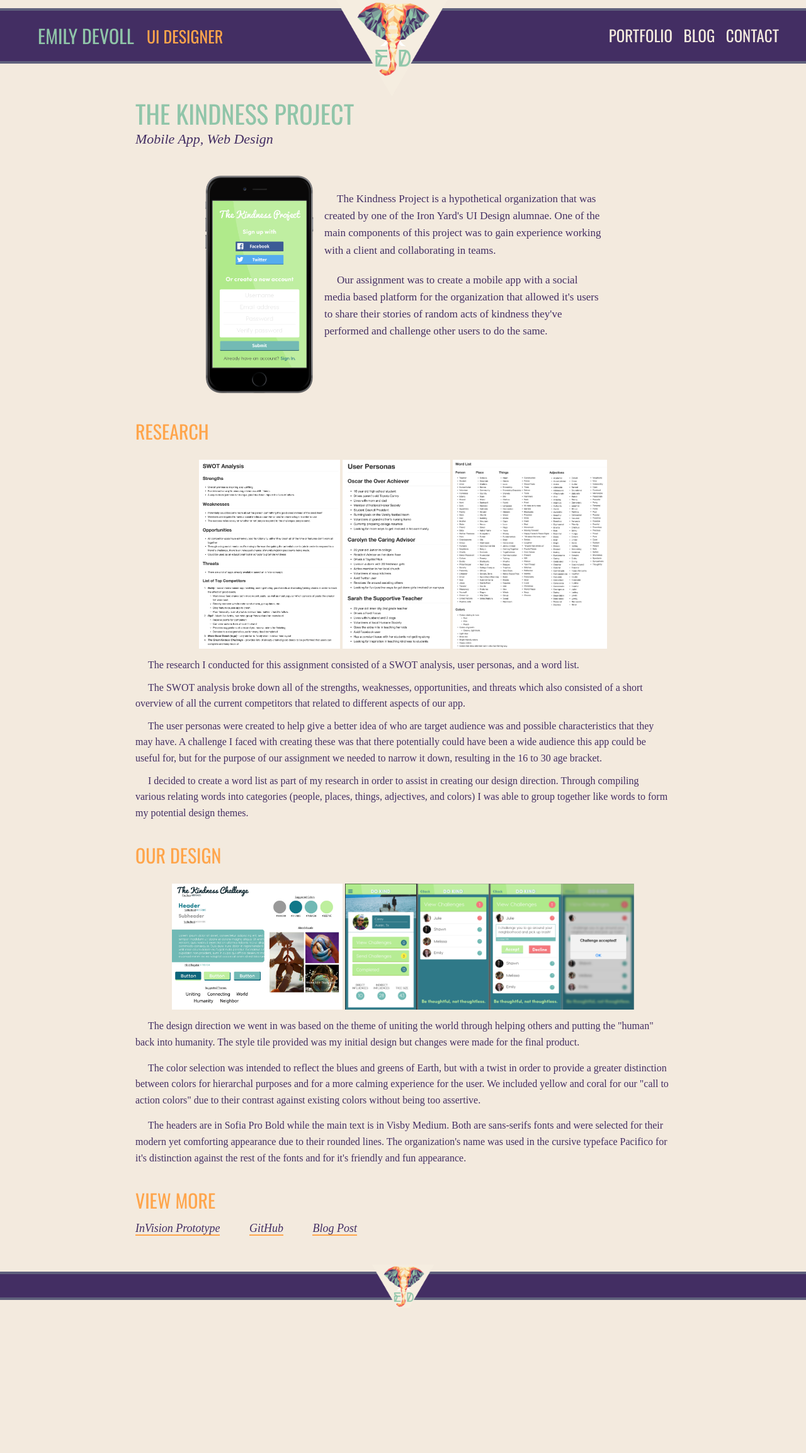
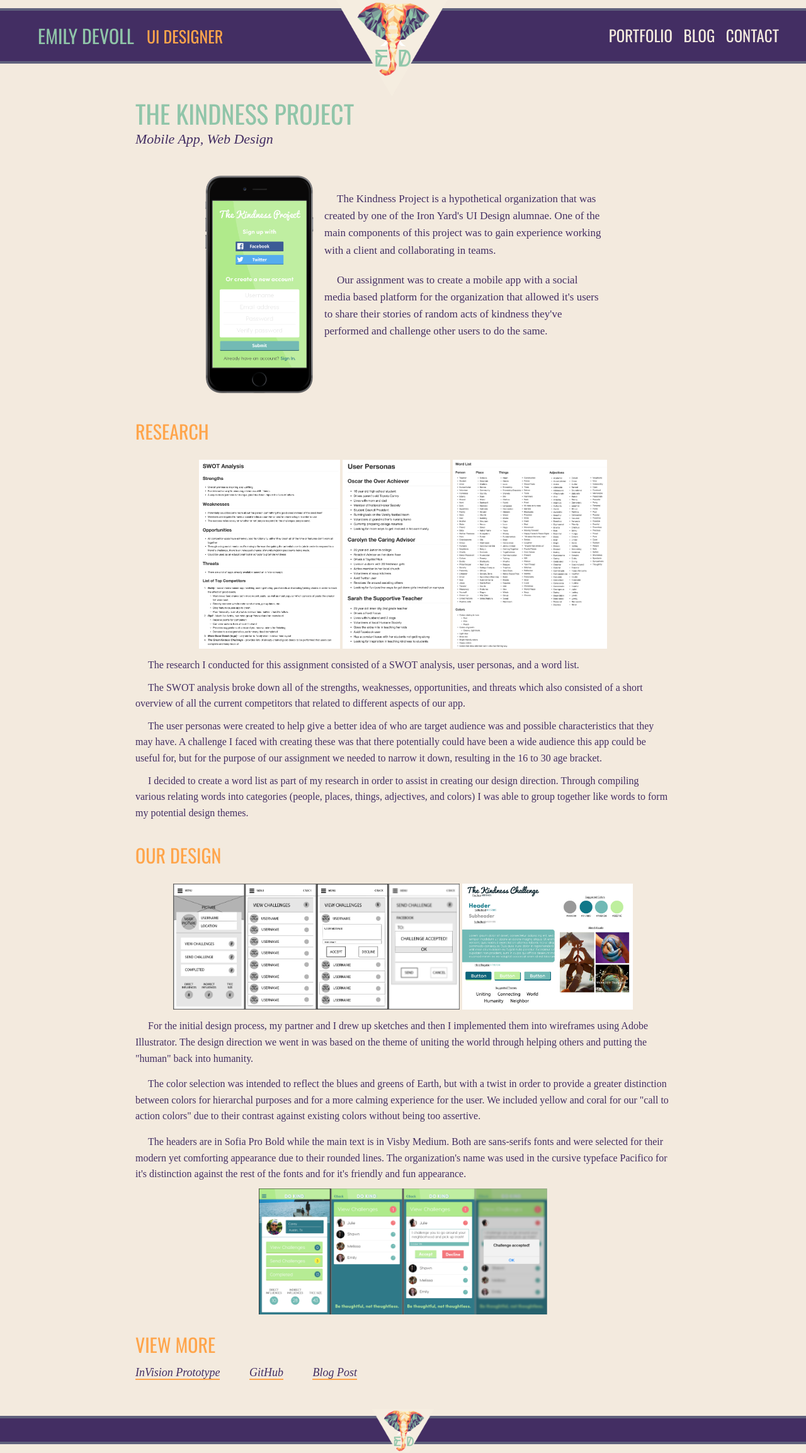
Before and after one commit to staceyatx/staceyatx-github.io, a Jekyll site: the page built from projects/kindness.html, in a window 1280 px wide. Shown: the whole page at 63% size. Built offline with Jekyll 4.4.1, drawn with Linux system fonts in a browser that asks for light colours; nearby versions of some CDN libraries; some web fonts are replaced; before the commit the page ends 2078 px from its top, so only the background shows below that.

Commit message:
Wireframe added to kindness project page

```diff
--- a/_sass/_kindness.scss
+++ b/_sass/_kindness.scss
@@ -104,7 +104,7 @@
       }
 
 
-      .parent-container {
+      .parent-container, .parent-container3 {
         // max-width: 800px;
         margin: 0 auto;
         text-align: center;
@@ -199,7 +199,7 @@
 
     .kindness-design {
 
-      .parent-container {
+      .parent-container, .parent-container3 {
         img {
           height: 180px;
         }
@@ -255,7 +255,7 @@
 
     .kindness-design {
 
-      .parent-container {
+      .parent-container, .parent-container3 {
         img {
           height: 200px;
         }
--- a/js/main.js
+++ b/js/main.js
@@ -17,6 +17,12 @@ $('.parent-container2').magnificPopup({
   // other options
 });
 
+$('.parent-container3').magnificPopup({
+  delegate: 'a', // child items selector, by clicking on it popup will open
+  type: 'image'
+  // other options
+});
+
 $('.gallery-item').magnificPopup({
   type: 'image',
   gallery:{
--- a/projects/kindness.html
+++ b/projects/kindness.html
@@ -30,16 +30,19 @@ permalink: /projects/kindness/
   <article class="kindness-design">
     <h3>Our Design</h3>
   	<div class="parent-container">
+    <a href="../images/accept-challenges-wireframes.png" class="gallery-item"><img src="../images/accept-challenges-wireframes.png"></a>
     <a href="../images/kindness_project_style_tile.jpg" class="gallery-item"><img src="../images/kindness_project_style_tile.jpg"></a>
-    <a href="../images/accept.png" class="gallery-item"><img src="../images/accept.png"></a>
    <!--  <a href="../images/profile1.png" class="gallery-item"><img src="../images/profile1.png"></a> -->
     </div>
-    <p>The design direction we went in was based on the theme of uniting the world through helping others and putting the "human" back into humanity. The style tile provided was my initial design but changes were made for the final product.</p>
+    <p>For the initial design process, my partner and I drew up sketches and then I implemented them into wireframes using Adobe Illustrator. The design direction we went in was based on the theme of uniting the world through helping others and putting the "human" back into humanity. </p>
 
     <p>The color selection was intended to reflect the blues and greens of Earth, but with a twist in order to provide a greater distinction between colors for hierarchal purposes and for a more calming experience for the user. We included yellow and coral for our "call to action colors" due to their contrast against existing colors without being too assertive.</p>
 
   	<p>The headers are in Sofia Pro Bold while the main text is in Visby Medium. Both are sans-serifs fonts and were selected for their modern yet comforting appearance due to their rounded lines. The organization's name was used in the cursive typeface Pacifico for it's distinction against the rest of the fonts and for it's friendly and fun appearance.
   	</p>
+    <div class="parent-container3">
+     <a href="../images/accept.png"><img src="../images/accept.png"></a>
+    </div>
   </article>
   <article class="kindness-more">
     <h3>View More</h3>
```
Also changed, not shown: css/main.scss (+0 -55 lines), projects/images/accept-challenges-wireframes.png (added), projects/images/high_trek.png (deleted), projects/images/send-challenges-wireframes.png (added).
